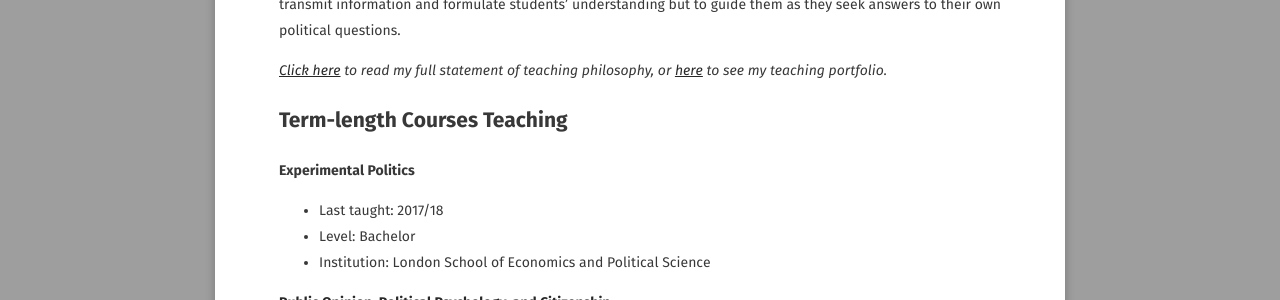
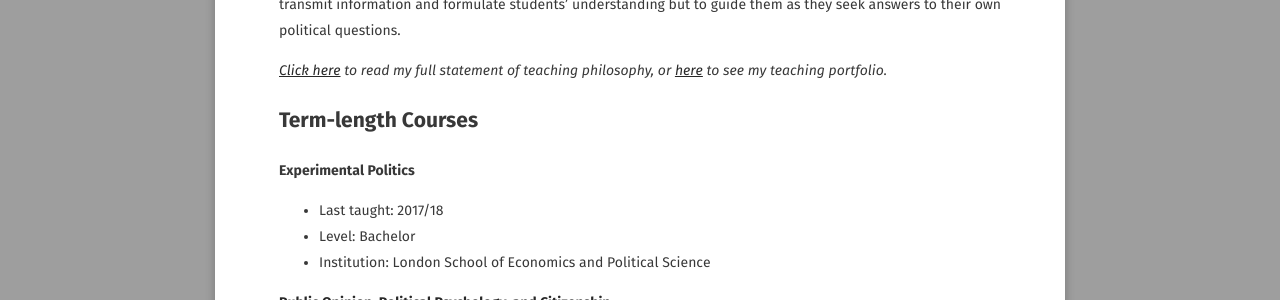
Before and after one commit to leeper/leeper.github.io, a Jekyll site: the page built from teaching.md, in a window 1280 px wide. Shown: the part 487-787 px from the top of the page. Built offline with Jekyll 4.4.1, drawn with Linux system fonts in a browser that asks for light colours; some web fonts are replaced.

Commit message:
fix typo

```diff
--- a/teaching.md
+++ b/teaching.md
@@ -10,7 +10,7 @@ Political psychologists study people. We want to know how people think, act, and
 
 *[Click here](cv/TeachingStatement.pdf) to read my full statement of teaching philosophy, or [here](cv/TeachingPortfolio.pdf) to see my teaching portfolio.*
 
-## Term-length Courses Teaching
+## Term-length Courses
 
 **Experimental Politics**
 
```
